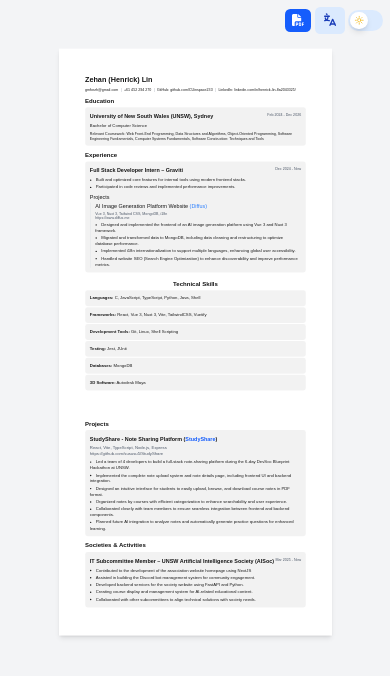
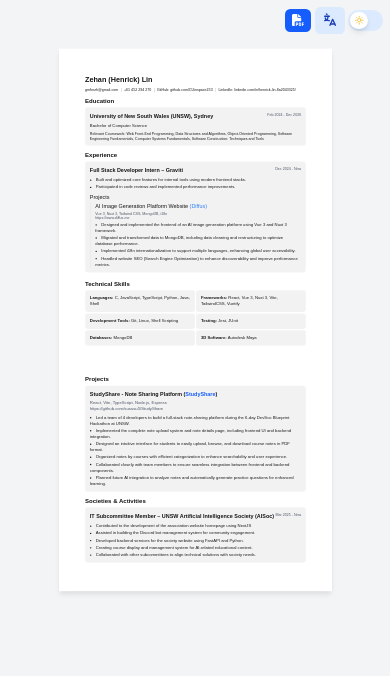
Before and after one commit to CUinspace233/my-resume, a Next.js app: page /en in a window 390 px wide. Shown: the top 676 px of the page. Built offline with nearby package versions, Linux system fonts and the light colour scheme.

Commit message:
Delete responsive for TechnicalSkills

```diff
--- a/src/components/TechnicalSkills.tsx
+++ b/src/components/TechnicalSkills.tsx
@@ -6,8 +6,8 @@ const TechnicalSkills: FC = () => {
 
   return (
     <section className="w-full max-w-3xl mx-auto py-2">
-      <h2 className="text-xl font-bold mb-2 text-center sm:text-left">{t('title')}</h2>
-      <div className="grid grid-cols-1 sm:grid-cols-2 gap-1">
+      <h2 className="text-xl font-bold mb-2 text-left">{t('title')}</h2>
+      <div className="grid grid-cols-2 gap-1">
         <div className="p-4 rounded-lg bg-black/[.05] dark:bg-white/[.06]">
           <strong>{t('languages')}:</strong> C, JavaScript, TypeScript, Python, Java, Shell
         </div>
```
